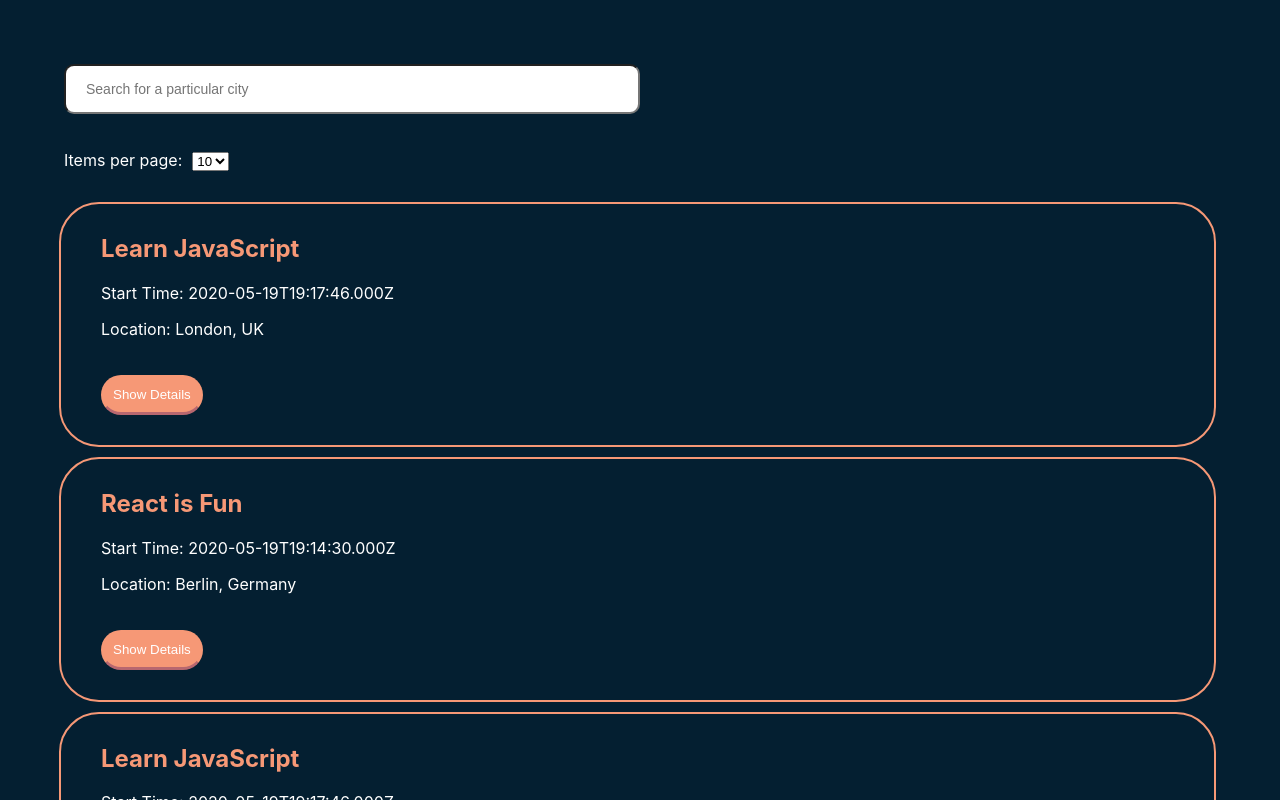
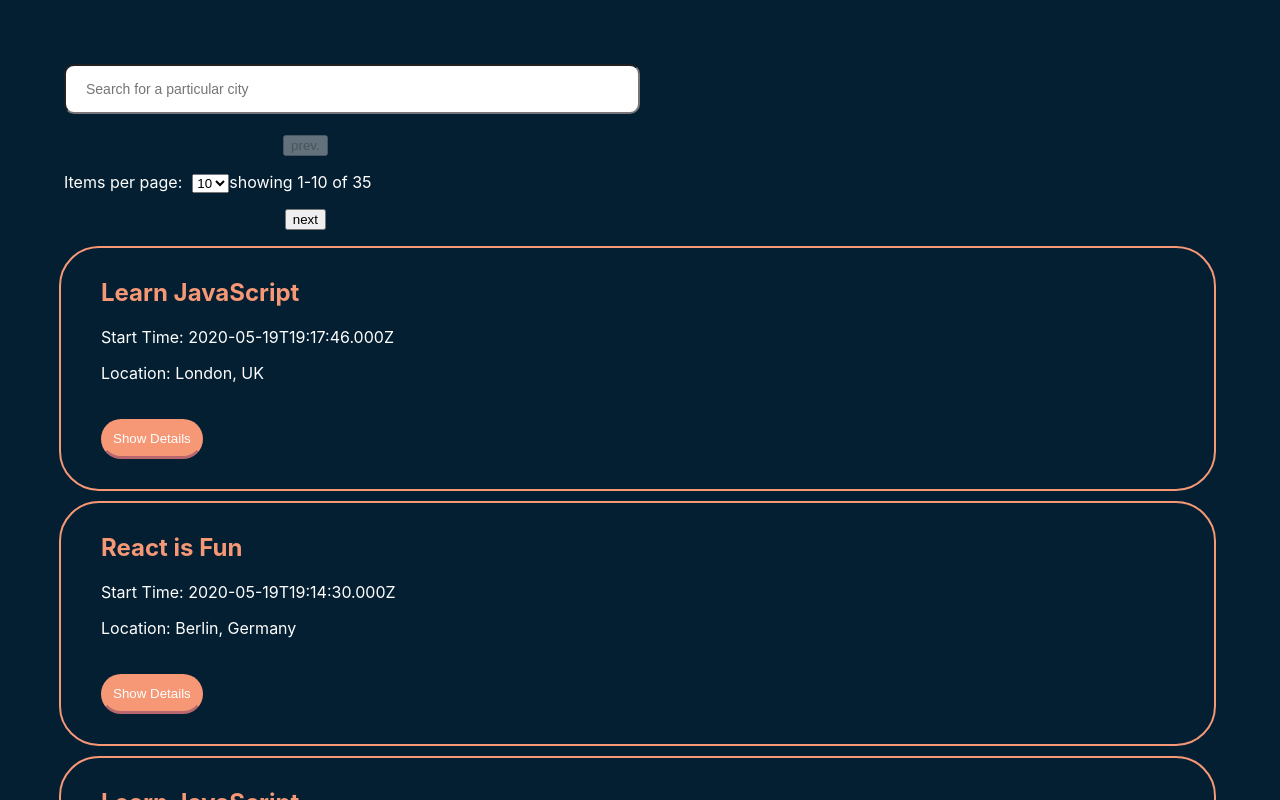
Before and after one commit to NIER-BIAN/tribal-heart, a React (Create React App) app: page / in a window 1280 px wide. Shown: the top 800 px of the page. Built offline with nearby package versions, Linux system fonts and the light colour scheme.

Commit message:
added pagination feature

```diff
--- a/src/App.js
+++ b/src/App.js
@@ -6,6 +6,7 @@
 import EventList from './components/EventList';
 import CitySearch from './components/CitySearch';
 import NumberOfEvents from './components/NumberOfEvents';
+import PageNav from './components/Pagination';
 
 import { getEvents, extractLocations } from './api';
 
@@ -20,32 +21,57 @@
     //========================================================================================
     // DATA MANAGEMENT (useState hooks)
 
+    const [isLoading, setIsLoading] = useState(true);
+
     const [allEvents, setAllEvents] = useState([]);
     const [allLocations, setAllLocations] = useState([]);
+    const [currentCity, setCurrentCity] = useState("See all cities");
+
+    const [locationFilteredEvents, setLocationFilteredEvents] = useState([]);
+
     const [numberPerPage, setNumberPerPage] = useState(10);
-    const [currentCity, setCurrentCity] = useState("See all cities");
-    const [isLoading, setIsLoading] = useState(true);
+    const [curPageNumber, setCurPageNumber] = useState(1);
+    const [totalNumberOfPages, setTotalNumberOfPages] = useState(1);
+    const [totalNumberOfEvents, setTotalNumberOfEvents] = useState(0);
 
     const fetchData = async () => {
 
 	// start loader
 	setIsLoading(true);
 
+	setCurPageNumber(1);
+	setTotalNumberOfEvents(1);
+
 	const eventsData = await getEvents();
 	setAllLocations(extractLocations(eventsData));
 
 	// if currentCity === "See all cities", filteredEvents = allEvents, otherwise filter for city
-	const filteredEvents = currentCity === "See all cities"
+	const locationFilteredEvents = currentCity === "See all cities"
 	      ? eventsData
 	      : eventsData.filter(event => event.location === currentCity)
 
-	// For now, replace eventsData with filteredEvents
-	// setAllEvents(eventsData.slice(0, numberPerPage));
-	setAllEvents(filteredEvents.slice(0, numberPerPage))
+	setTotalNumberOfPages(Math.ceil(locationFilteredEvents.length / numberPerPage));
+
+	// locationFilteredEvents state for pagination side-effect (where slice array to pages takes place)
+	setLocationFilteredEvents(locationFilteredEvents);
+	// totalNumberOfEvents state for pagination display
+	setTotalNumberOfEvents(locationFilteredEvents.length);
 
 	// stop loader
 	setIsLoading(false);
     }
+
+    const goToNextPage = () => {
+        if (curPageNumber < totalNumberOfPages) {
+            setCurPageNumber(curPageNumber + 1);
+        }
+    };
+
+    const goToPrevPage = () => {
+        if (curPageNumber > 1) {
+            setCurPageNumber(curPageNumber - 1);
+        }
+    };
 
     //=========================================================================================
     // SIDE EFFECTS (useEffect hooks)
@@ -58,7 +84,21 @@
 	},
 
 	// arg 2: array of dependencies
-	[currentCity, numberPerPage]);
+	[currentCity, numberPerPage]
+    );
+
+    useEffect(
+
+	// arg 1: code you want to run as a side effect
+	() => {
+	    const startIndex = (curPageNumber - 1) * numberPerPage;
+            const endIndex = startIndex + numberPerPage;
+            setAllEvents(locationFilteredEvents.slice(startIndex, endIndex));
+	},
+
+	// arg 2: array of dependencies
+	[curPageNumber, locationFilteredEvents, numberPerPage]
+    );
 
     //=========================================================================================
     // UI RENDERING
@@ -77,7 +117,15 @@
 	        <NumberOfEvents
 	          numberPerPage={numberPerPage}
 	          onSelectionClick={(newNumberPerPage) => setNumberPerPage(newNumberPerPage)}
-	      />
+	        />
+	        <PageNav
+	          curPageNumber={curPageNumber}
+	          totalNumberOfPages={totalNumberOfPages}
+	          totalNumberOfEvents={totalNumberOfEvents}
+	          numberPerPage={numberPerPage}
+	          goToPrevPage={goToPrevPage}
+	          goToNextPage={goToNextPage}
+	        />
 	      </div>
 
 	      {isLoading && (
--- /dev/null
+++ b/src/components/Pagination.js
@@ -0,0 +1,30 @@
+const PageNav = ({ curPageNumber, totalNumberOfPages, totalNumberOfEvents, numberPerPage, goToPrevPage, goToNextPage }) => {
+
+    const startIndex = ((curPageNumber - 1) * numberPerPage) + 1;
+    const endIndex = (startIndex + numberPerPage)-1;
+
+    return (
+	    <div id="page-navigation">
+
+	      <button
+	        onClick={goToPrevPage}
+	        disabled={curPageNumber === 1}
+  	      >prev.
+	      </button>
+
+	      {curPageNumber === totalNumberOfPages
+	        ? <p>showing {startIndex}-{totalNumberOfEvents} of {totalNumberOfEvents}</p>
+	        : <p>showing {startIndex}-{endIndex} of {totalNumberOfEvents}</p>
+	      }
+
+	      <button
+	        onClick={goToNextPage}
+	        disabled={curPageNumber === totalNumberOfPages}
+	      >next
+	      </button>
+
+	    </div>
+    )
+}
+
+export default PageNav;
```
